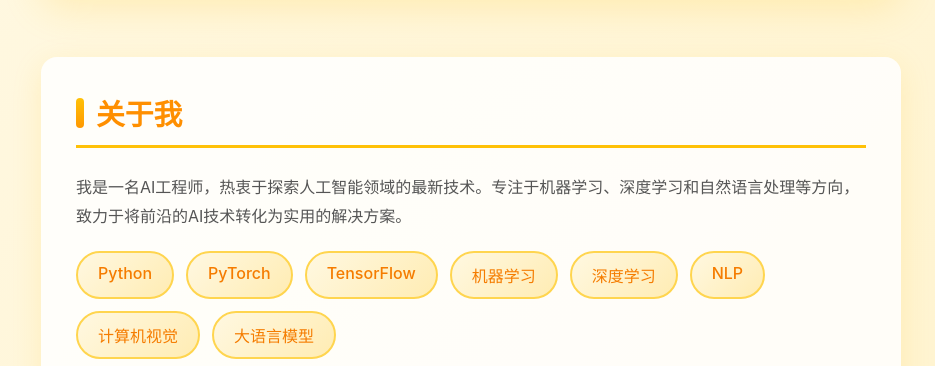
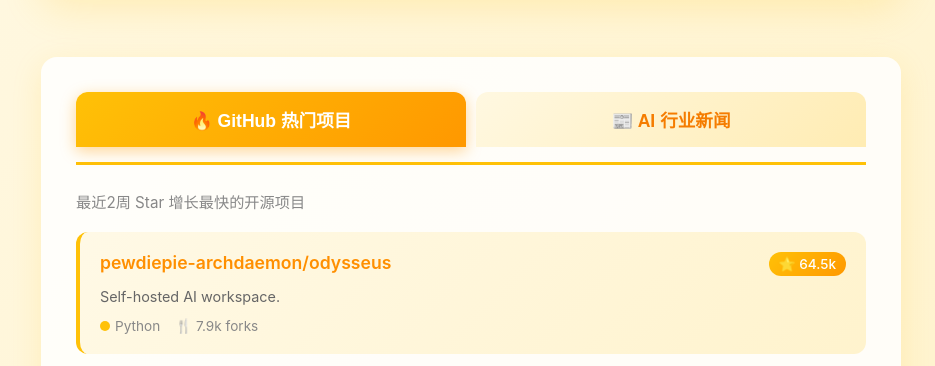
Before and after one commit to hanyuehyy/hanyuehyy.github.io, a plain HTML site: page index.html in a window 1280 px wide. Shown: the part 390-756 px from the top of the page, without its empty margins (169-1104 px from the left). Drawn offline with Linux system fonts and the light colour scheme.

Commit message:
➖ 移除「关于我」板块

```diff
--- a/index.html
+++ b/index.html
@@ -471,24 +471,6 @@
             <p class="intro">热爱探索AI技术，致力于将人工智能应用于解决实际问题</p>
         </div>
 
-        <!-- 关于我 -->
-        <div class="section">
-            <h2>关于我</h2>
-            <p style="line-height: 1.8; color: #555;">
-                我是一名AI工程师，热衷于探索人工智能领域的最新技术。专注于机器学习、深度学习和自然语言处理等方向，致力于将前沿的AI技术转化为实用的解决方案。
-            </p>
-            <div class="skills-container">
-                <span class="skill-tag">Python</span>
-                <span class="skill-tag">PyTorch</span>
-                <span class="skill-tag">TensorFlow</span>
-                <span class="skill-tag">机器学习</span>
-                <span class="skill-tag">深度学习</span>
-                <span class="skill-tag">NLP</span>
-                <span class="skill-tag">计算机视觉</span>
-                <span class="skill-tag">大语言模型</span>
-            </div>
-        </div>
-
         <!-- 动态内容区 - Tab切换 -->
         <div class="tabs-container">
             <div class="tabs-header">
```
